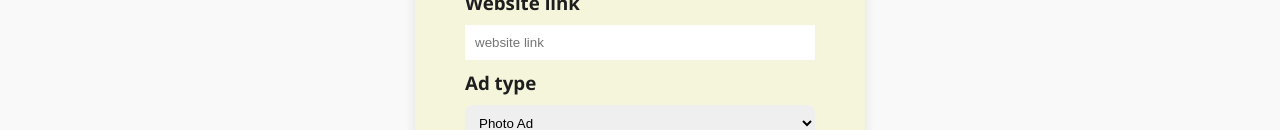
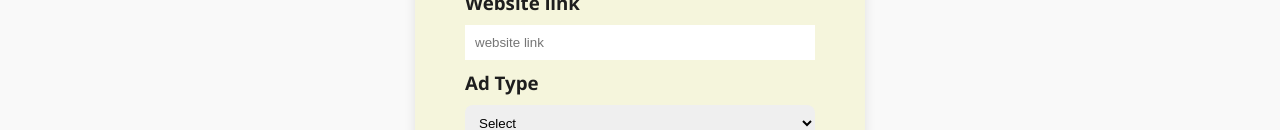
Before and after one commit to ShaniHalali/Portal_ads_dashboard_REACT_TYPEJS, a React (Vite) app: page /create in a window 1280 px wide. Shown: the part 670-800 px from the top of the page. Built offline with nearby package versions, Linux system fonts and the light colour scheme.

Commit message:
improve - Set ad type and link titles dynamically in New Ad form

```diff
--- a/src/pages/CreateAd.tsx
+++ b/src/pages/CreateAd.tsx
@@ -23,10 +23,25 @@ const CreateAd = () => {
     imageLink: "",
   });
 
+  const [adTypeTitle, setTypeTitle] = useState({
+    typeTitle: "Ad Type",
+    linkTypeTitle: "Link of the image",
+  });
+
+  function getSelectedType(type: string) {
+    const typeTitle = "Ad " + type;
+    const linkTypeTitle = "Link of the " + type;
+    setTypeTitle({ typeTitle: typeTitle, linkTypeTitle: linkTypeTitle });
+  }
+
   const handleChange = (
     e: React.ChangeEvent<HTMLInputElement | HTMLSelectElement>
   ) => {
     const { name, value } = e.target;
+
+    if (name == "adType") {
+      getSelectedType(value);
+    }
 
     setFormData((prev) => ({ ...prev, [name]: value }));
   };
@@ -50,7 +65,9 @@ const CreateAd = () => {
     const begin = new Date(formData.beginningDate);
     const end = new Date(formData.expirationDate);
     if (begin > end) {
-    alert("Failed to create ad: beginning date is later than expiration date.");
+      alert(
+        "Failed to create ad: beginning date is later than expiration date."
+      );
       return;
     }
 
@@ -89,8 +106,6 @@ const CreateAd = () => {
         <h1>Create New Ad</h1>
 
         <form onSubmit={handleSubmit}>
-
-
           <h3>Ad Name</h3>
 
           <input
@@ -162,13 +177,16 @@ const CreateAd = () => {
             required
           />
 
-          <h3>Ad type</h3>
+          <h3>{adTypeTitle.typeTitle}</h3>
           <select name="adType" value={formData.adType} onChange={handleChange}>
+            <option value="" disabled>
+              Select
+            </option>
             <option value="photo">Photo Ad</option>
             <option value="video">Video Ad</option>
           </select>
 
-          <h3>Link of the image</h3>
+          <h3>{adTypeTitle.linkTypeTitle}</h3>
 
           <input
             name="imageLink"
@@ -181,10 +199,8 @@ const CreateAd = () => {
           <button className="submit-button" type="submit">
             Submit Ad
           </button>
-
         </form>
       </div>
-
     </>
   );
 };
```
Lines whose indentation alone changed are shown as unchanged.
